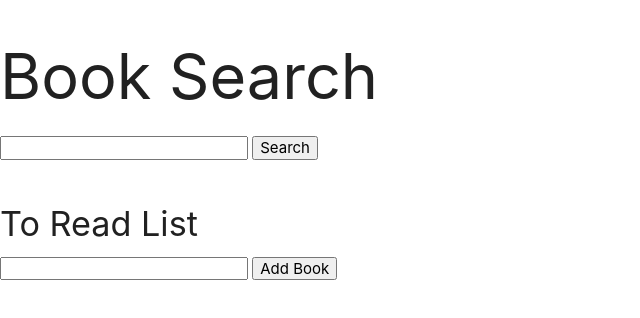
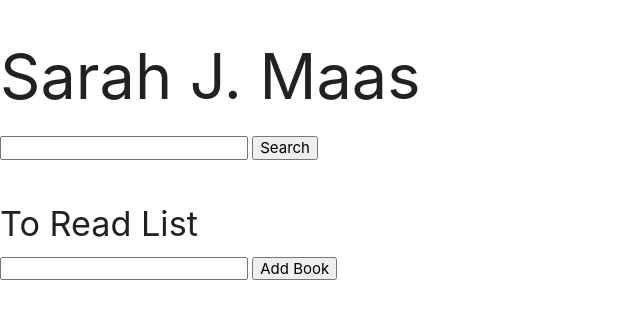
Before and after one commit to rstarksmith/project-phase-1, a plain HTML site: page index.html in a window 1280 px wide. Shown: the whole page, without its empty margins (0-640 px from the left). Drawn offline with nearby package versions, Linux system fonts and the light colour scheme.

Commit message:
Changes HTML delete Card

```diff
--- a/index.html
+++ b/index.html
@@ -12,12 +12,12 @@
         integrity="sha256-/xUj+3OJU5yExlq6GSYGSHk7tPXikynS7ogEvDej/m4=" crossorigin="anonymous"></script>
     <!-- Compiled and minified JavaScript -->
     <script src="https://cdnjs.cloudflare.com/ajax/libs/materialize/1.0.0/js/materialize.min.js"></script>
-    <title>Book Search</title>
+    <title>Read List</title>
 </head>
 
 <body>
     <div id="header">
-        <h1>Book Search</h1>
+        <h1>Sarah J. Maas</h1>
         <!-- <blockquote cite="https://www.goodreads.com/author/quotes/3433047.Sarah_J_Maas">
                 <p>"I can survive well enough on my own- if given the proper reading material."
                 </p>
@@ -32,22 +32,6 @@
     </div>
     <div id="search-results">
         <!-- possible card -->
-        <!-- <div class="row">
-            <div class="col s12 m6">
-                <div class="card">
-                    <div class="card-image">
-                        <img src="https://images-na.ssl-images-amazon.com/images/I/81FE1DUxvvL.jpg">
-                        <span class="card-title">Card Title</span>
-                        <a class="btn-floating halfway-fab waves-effect waves-light red"><i class="material-icons">add</i></a>
-                    </div>
-                    <div class="card-content">
-                        <p>I am a very simple card. I am good at containing small bits of information. I am convenient because I
-                            require little markup to use effectively.</p>
-                    </div>
-                </div>
-            </div>
-        </div>
-    </div> -->
         <br>
         <div id="Book-List">
             <h4>To Read List</h4>
```
